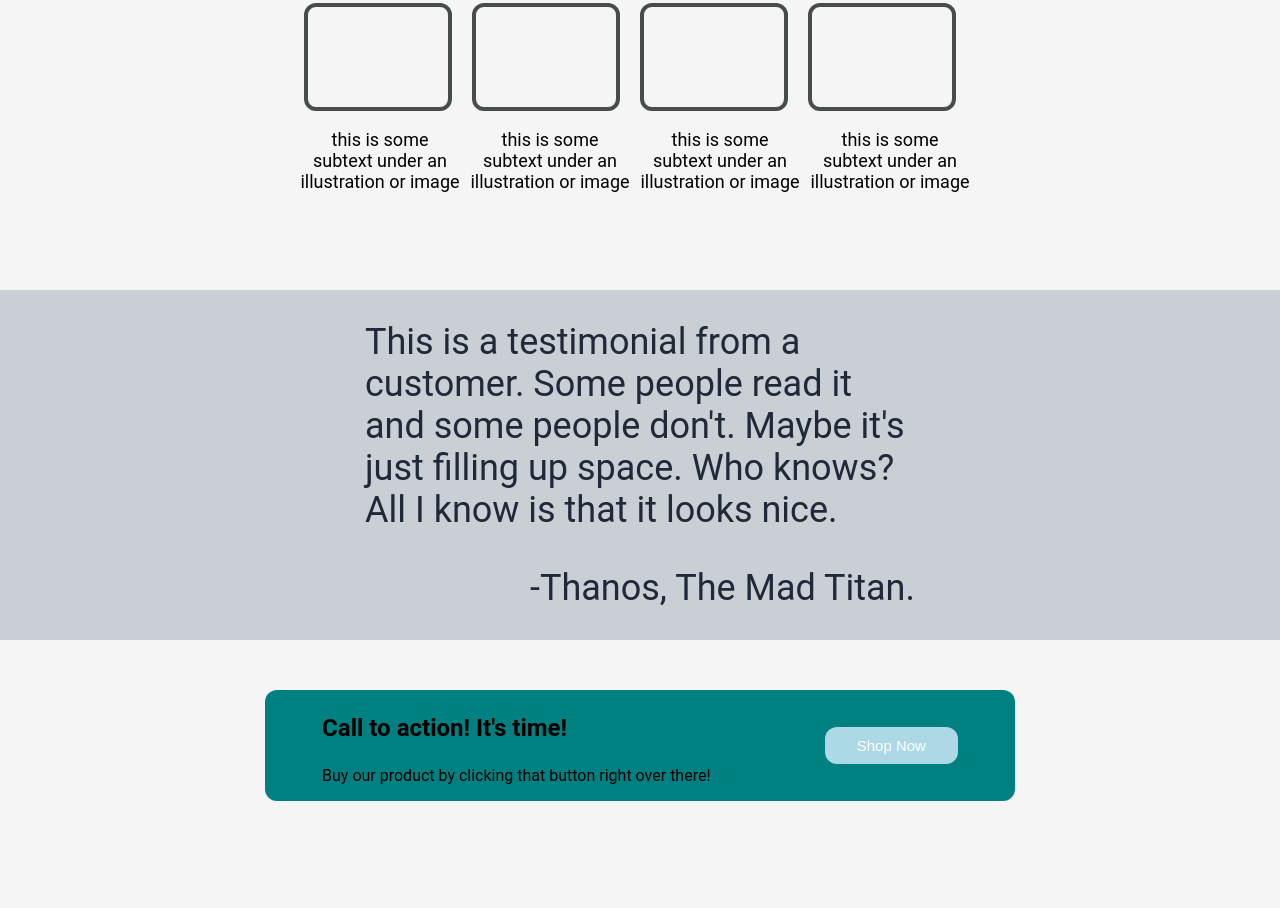
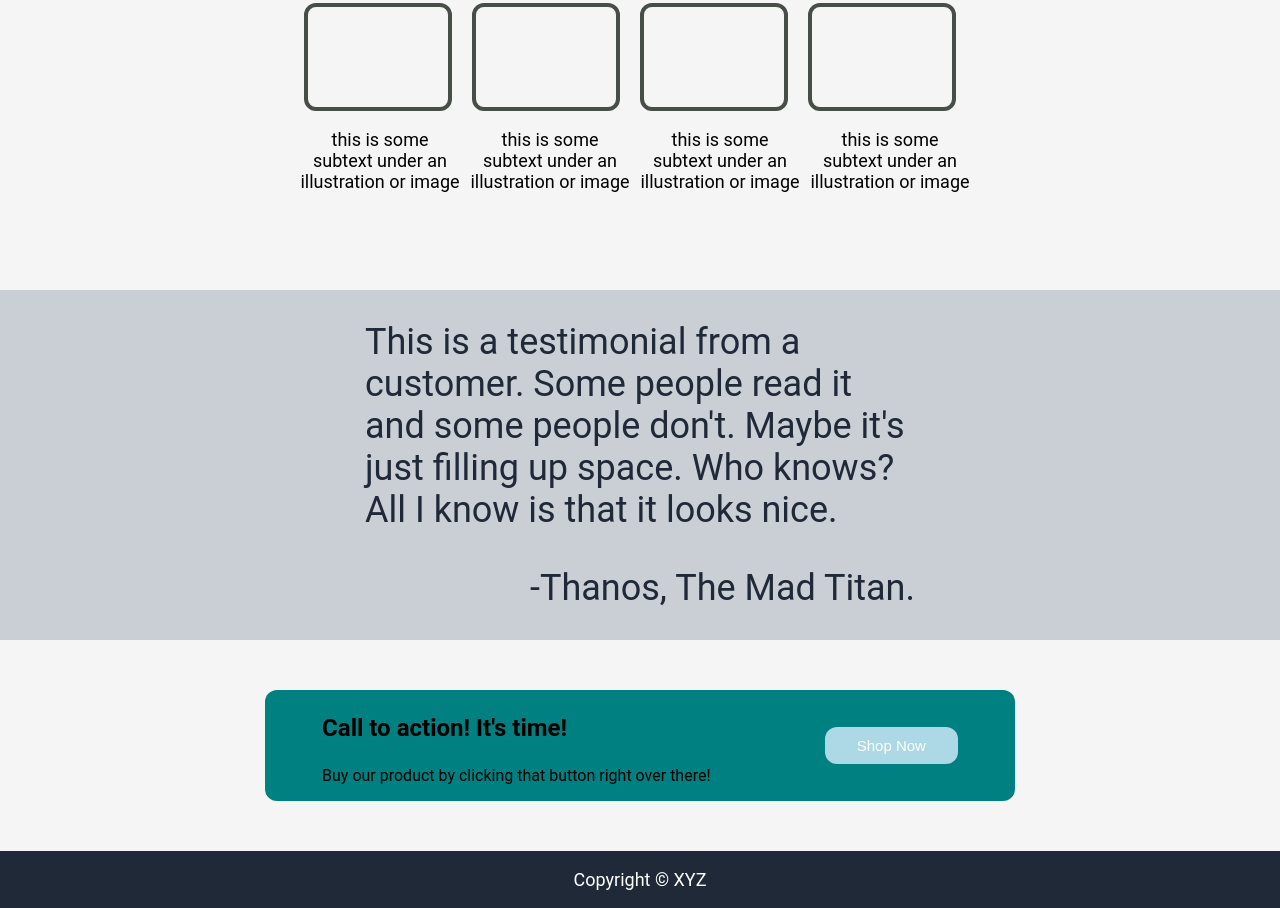
Before and after one commit to headlessNode/product-landing-page, a plain HTML site: page index.html in a window 1280 px wide. Shown: the part 861-1769 px from the top of the page. Before the commit the page ends 1662 px from the top, so only its background shows below. Drawn offline with Linux system fonts and the light colour scheme.

Commit message:
Add footer

```diff
--- a/index.html
+++ b/index.html
@@ -97,6 +97,10 @@
             </div>
         </div>
 
+        <div class="footer">
+            <p class="footer-text">Copyright © XYZ</p>
+        </div>
+
 
 
     </body>
--- a/style.css
+++ b/style.css
@@ -230,3 +230,17 @@ a:hover{
 .button-2:active {
     background-color: darkblue;
 }
+
+
+.footer{
+    height: 72px;
+    background: #1F2937;
+    color: white;
+    display: flex;
+    justify-content: center;
+    align-items: center;
+}
+
+.footer-text{
+    font-size: 18px;
+}
```
